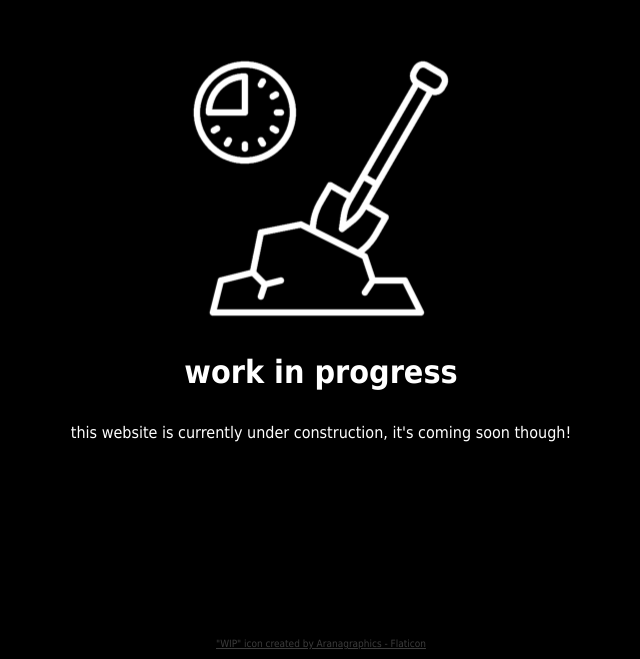
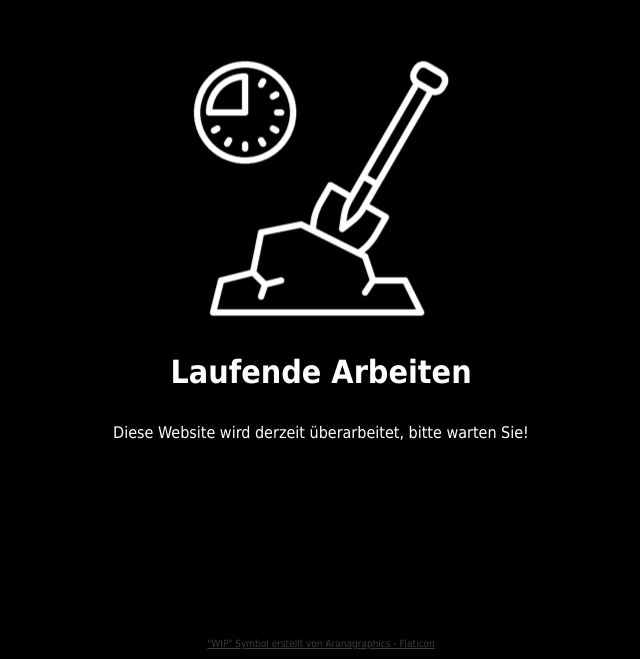
Before and after one commit to maximgutjahr/maximgutjahr.github.io, a plain HTML site: page index.html in a window 1280 px wide. Shown: the part 141-800 px from the top of the page, without its empty margins (319-959 px from the left). Drawn offline with Linux system fonts and the light colour scheme.

Commit message:
translate the WIP page into german

```diff
--- a/index.html
+++ b/index.html
@@ -10,10 +10,10 @@
         <div id="wip-indicator">
             <img id="wip-indicator-logo" width="256" height="256" src="assets/wip.png"/>
 
-            <p id="wip-indicator-title">work in progress</p>
-            <p id="wip-indicator-description">this website is currently under construction, it's coming soon though!</p>
+            <p id="wip-indicator-title">Laufende Arbeiten</p>
+            <p id="wip-indicator-description">Diese Website wird derzeit überarbeitet, bitte warten Sie!</p>
         </div>
 
-        <a id="logo-attribute" href="https://www.flaticon.com/free-icon/shovel_9167297" title="work in progress icons">"WIP" icon created by Aranagraphics - Flaticon</a>
+        <a id="logo-attribute" href="https://www.flaticon.com/free-icon/shovel_9167297" title="work in progress icons">"WIP" Symbol erstellt von Aranagraphics - Flaticon</a>
     </body>
 </html>
```
